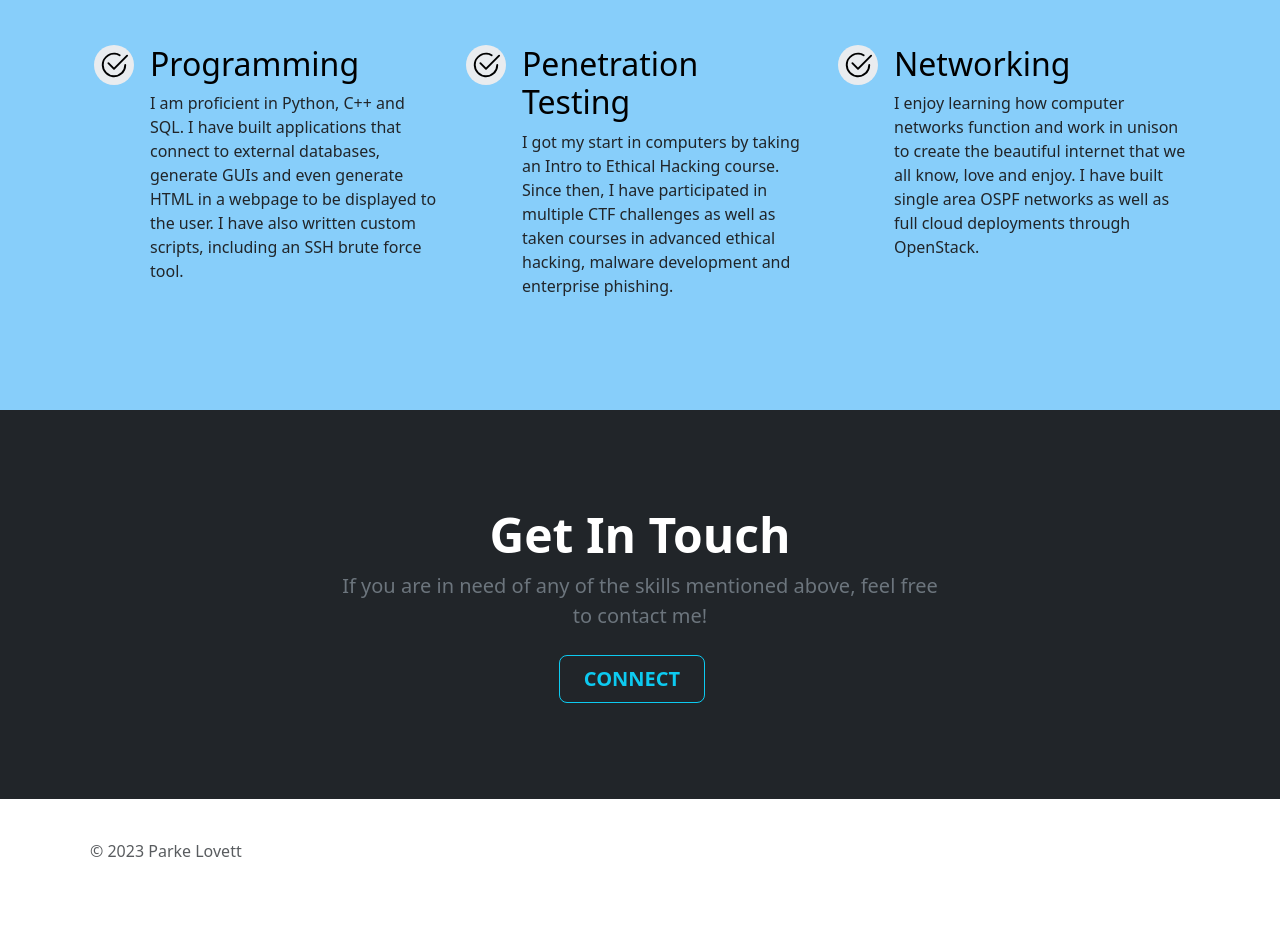
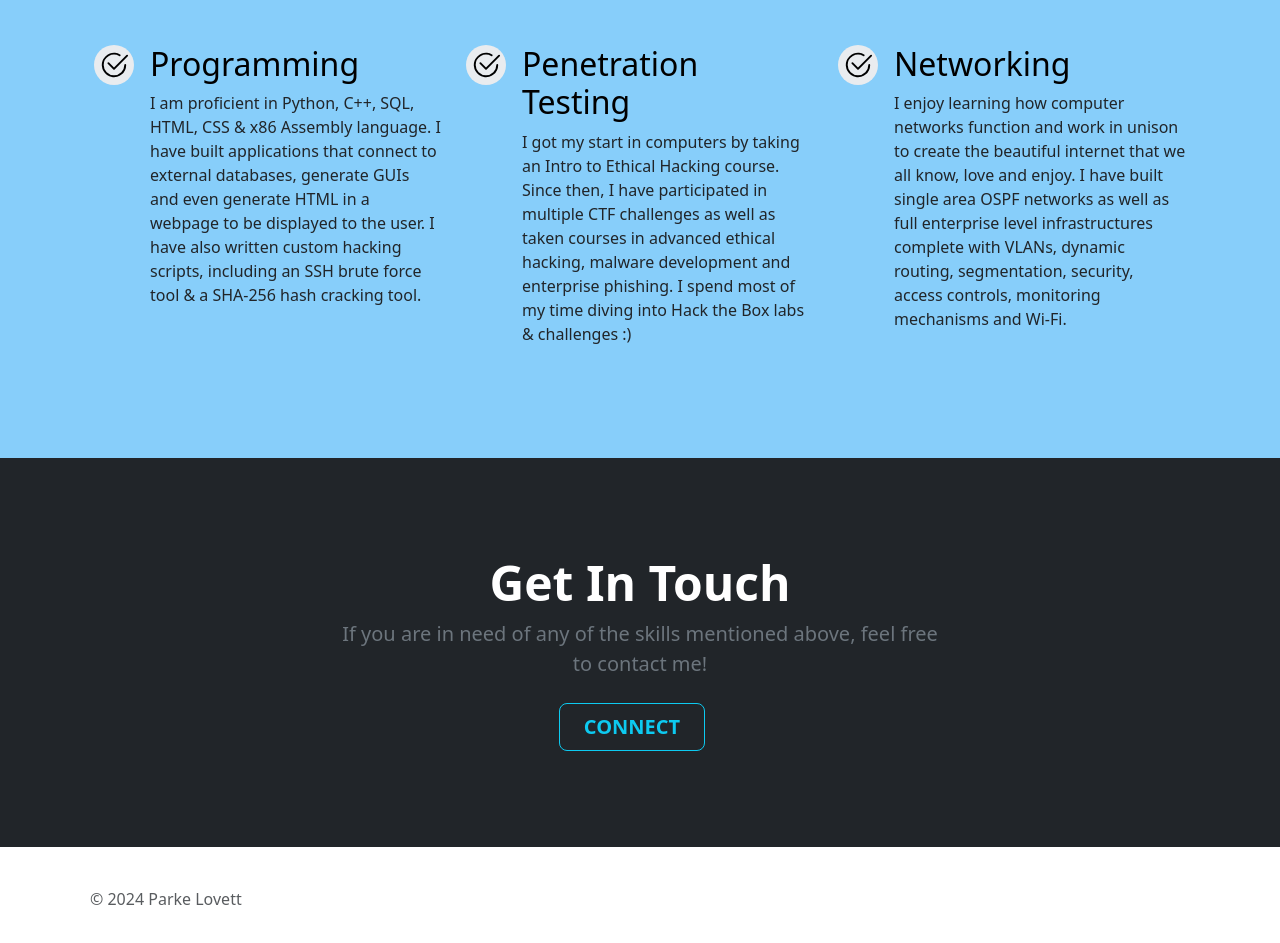
Before and after one commit to plovett4/Resume, a plain HTML site: page index.html in a window 1280 px wide. Shown: the part 1840-2783 px from the top of the page. Before the commit the page ends 2743 px from the top, so only its background shows below. Drawn offline with nearby package versions, Linux system fonts and the light colour scheme.

Commit message:
Update index.html
Updated general webpage info

```diff
--- a/index.html
+++ b/index.html
@@ -49,7 +49,7 @@
                 </div>
                 <div>
                   <h3 class="fs-2 text-body-emphasis">Programming</h3>
-                  <p>I am proficient in Python, C++ and SQL. I have built applications that connect to external databases, generate GUIs and even generate HTML in a webpage to be displayed to the user. I have also written custom scripts, including an SSH brute force tool.</p>
+                  <p>I am proficient in Python, C++, SQL, HTML, CSS & x86 Assembly language. I have built applications that connect to external databases, generate GUIs and even generate HTML in a webpage to be displayed to the user. I have also written custom hacking scripts, including an SSH brute force tool & a SHA-256 hash cracking tool.</p>
                 </div>
               </div>
               <div class="col d-flex align-items-start">
@@ -64,7 +64,7 @@
                 </div>
                 <div>
                   <h3 class="fs-2 text-body-emphasis">Penetration Testing</h3>
-                  <p>I got my start in computers by taking an Intro to Ethical Hacking course. Since then, I have participated in multiple CTF challenges as well as taken courses in advanced ethical hacking, malware development and enterprise phishing.</p>
+                  <p>I got my start in computers by taking an Intro to Ethical Hacking course. Since then, I have participated in multiple CTF challenges as well as taken courses in advanced ethical hacking, malware development and enterprise phishing. I spend most of my time diving into Hack the Box labs & challenges :)</p>
                 </div>
               </div>
               <div class="col d-flex align-items-start">
@@ -79,7 +79,7 @@
                 </div>
                 <div>
                   <h3 class="fs-2 text-body-emphasis">Networking</h3>
-                  <p>I enjoy learning how computer networks function and work in unison to create the beautiful internet that we all know, love and enjoy. I have built single area OSPF networks as well as full cloud deployments through OpenStack.</p>
+                  <p>I enjoy learning how computer networks function and work in unison to create the beautiful internet that we all know, love and enjoy. I have built single area OSPF networks as well as full enterprise level infrastructures complete with VLANs, dynamic routing, segmentation, security, access controls, monitoring mechanisms and Wi-Fi.</p>
                 </div>
               </div>
             </div>
@@ -111,7 +111,7 @@
               <div class="col-md-4 d-flex align-items-center">
                 <a href="/" class="mb-3 me-2 mb-md-0 text-body-secondary text-decoration-none lh-1">
                 </a>
-                <span class="mb-3 mb-md-0 text-body-secondary">© 2023 Parke Lovett</span>
+                <span class="mb-3 mb-md-0 text-body-secondary">© 2024 Parke Lovett</span>
               </div>
             </footer>
           </div>
```
